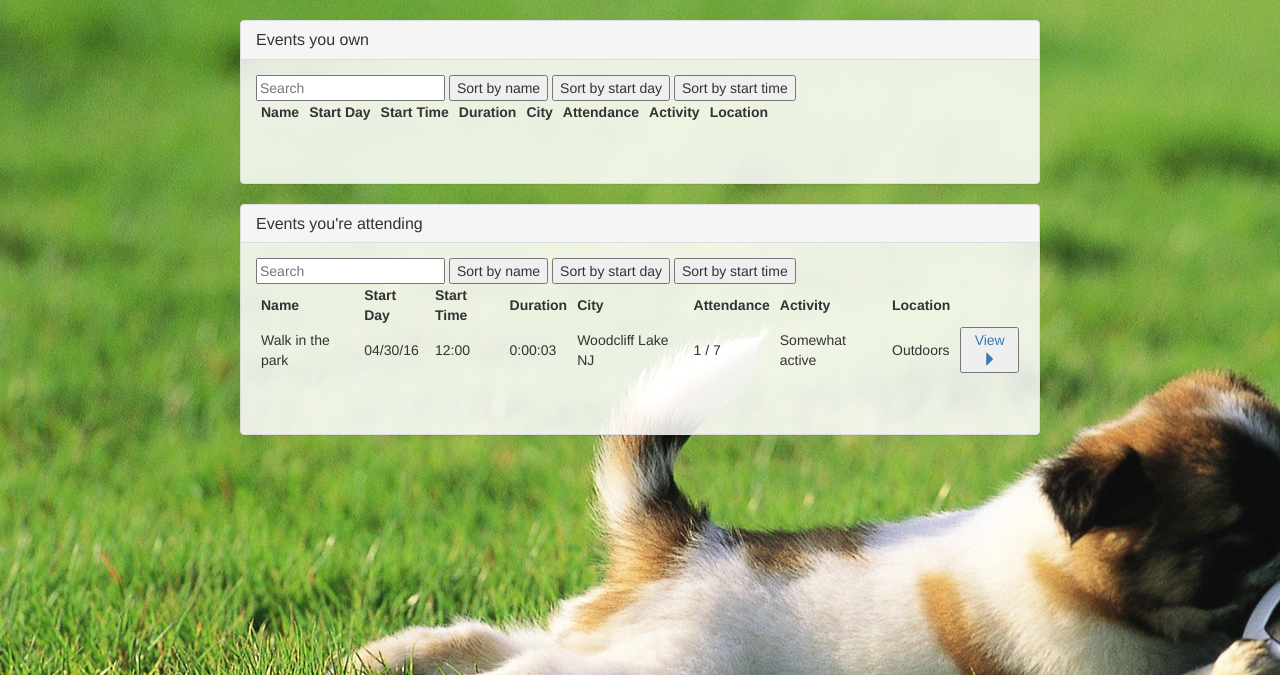
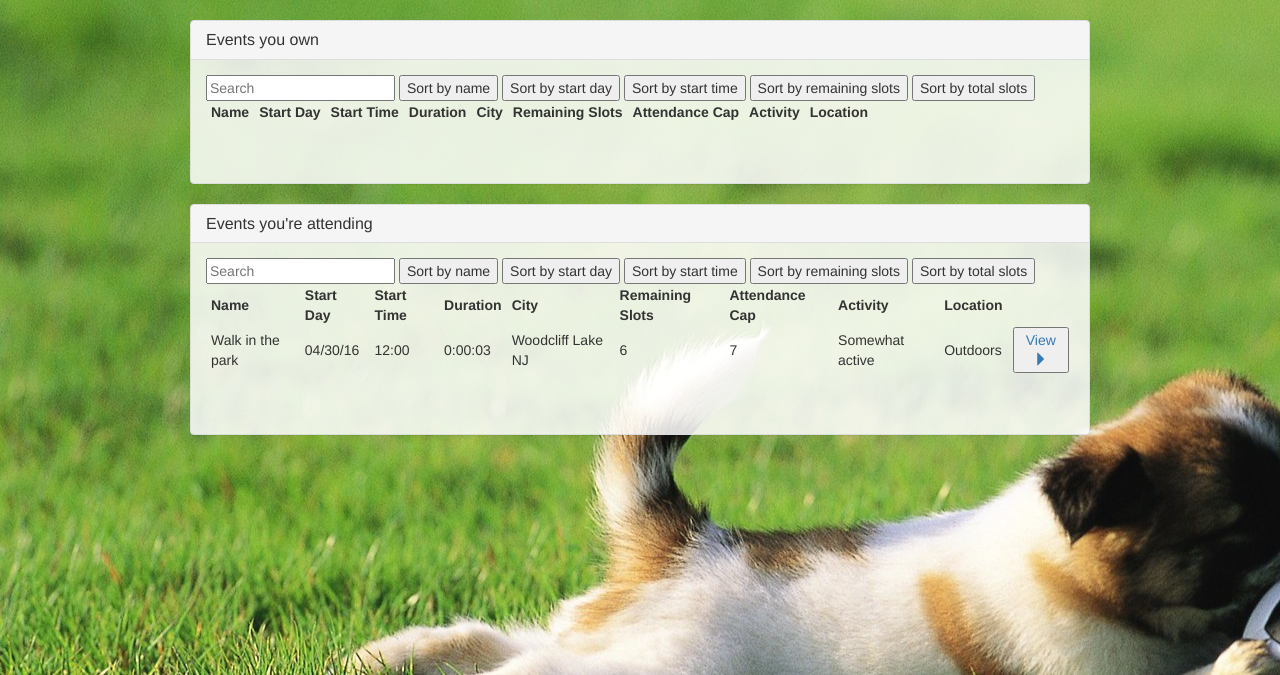
Before and after one commit to sullic7/woofer, a Django app: page / in a window 1280 px wide. Shown: the part 52-727 px from the top of the page. Run offline with Django 3.2, Linux system fonts and the light colour scheme; a user stored in the database is signed in; data comes from the database, SQL or seed files in the repository; both versions use the stored data as it was after the commit; lists and menus that the app fills with data are empty; some libraries are stand-ins or nearby versions.

Commit message:
Made attendance better displayed.

```diff
--- a/static/css/main.css
+++ b/static/css/main.css
@@ -5,7 +5,7 @@ body {
 }
 
 #content_wrap {
-    max-width: 800px;
+    max-width: 900px;
     margin-left: auto;
     margin-right: auto;
 }
--- a/woofer/templates/woofer/index.html
+++ b/woofer/templates/woofer/index.html
@@ -1,4 +1,5 @@
 {% extends 'woofer/pageframe.html' %}
+{% load subtract_filter %}
 
 {% block page_title %}Woofer{% endblock %}
 
@@ -31,6 +32,8 @@ window.onload = function () {
     <button class="sort" data-sort="name">Sort by name</button>
     <button class="sort" data-sort="start_day">Sort by start day</button>
     <button class="sort" data-sort="start_time">Sort by start time</button>
+    <button class="sort" data-sort="remaining_slots">Sort by remaining slots</button>
+    <button class="sort" data-sort="attendance_cap">Sort by total slots</button>
   <table>
     <thead>
       <th>Name</th>
@@ -38,7 +41,8 @@ window.onload = function () {
       <th>Start Time</th>
       <th>Duration</th>
       <th>City</th>
-      <th>Attendance</th>
+      <th>Remaining Slots</th>
+      <th>Attendance Cap</th>
       <th>Activity</th>
       <th>Location</th>
     </thead>
@@ -50,7 +54,8 @@ window.onload = function () {
           <td class="start_time">{{ event.get_formatted_time }}</td>
           <td class="duration">{{ event.duration }}</td>
           <td class="city">{{ event.city }}</td>
-          <td class="attendance">{{ event.eventattendance__count }} / {{ event.attendance_cap }}</td>
+          <td class="remaining_slots">{{  event.attendance_cap|subtract:event.eventattendance__count }}</td>
+          <td class="attendance_cap">{{ event.attendance_cap }}</td>
           <td class="activity">{{ event.get_activity_display }}</td>
           <td class="location">{{ event.get_location_display }}</td>
           <!-- buttons -->
@@ -75,6 +80,8 @@ window.onload = function () {
       <button class="sort" data-sort="name">Sort by name</button>
       <button class="sort" data-sort="start_day">Sort by start day</button>
       <button class="sort" data-sort="start_time">Sort by start time</button>
+      <button class="sort" data-sort="remaining_slots">Sort by remaining slots</button>
+      <button class="sort" data-sort="attendance_cap">Sort by total slots</button>
     <table>
       <thead>
         <th>Name</th>
@@ -82,7 +89,8 @@ window.onload = function () {
         <th>Start Time</th>
         <th>Duration</th>
         <th>City</th>
-        <th>Attendance</th>
+        <th>Remaining Slots</th>
+        <th>Attendance Cap</th>
         <th>Activity</th>
         <th>Location</th>
       </thead>
@@ -94,7 +102,8 @@ window.onload = function () {
             <td class="start_time">{{ event.get_formatted_time }}</td>
             <td class="duration">{{ event.duration }}</td>
             <td class="city">{{ event.city }}</td>
-            <td class="attendance">{{ event.eventattendance__count }} / {{ event.attendance_cap }}</td>
+            <td class="remaining_slots">{{  event.attendance_cap|subtract:event.eventattendance__count }}</td>
+            <td class="attendance_cap">{{ event.attendance_cap }}</td>
             <td class="activity">{{ event.get_activity_display }}</td>
             <td class="location">{{ event.get_location_display }}</td>
             <!-- buttons -->
--- /dev/null
+++ b/woofer/templatetags/__init__.py
@@ -0,0 +1 @@
+""" This module contains custom template tags and filters. """
--- /dev/null
+++ b/woofer/templatetags/subtract_filter.py
@@ -0,0 +1,8 @@
+"""This file contains a template filter that should exist by default."""
+from django import template
+
+register = template.Library()
+
+@register.filter
+def subtract(value, arg):
+    return value - arg
```
Also changed, not shown: woofer/templates/woofer/events/event_list.html (+7 -2 lines), db.sqlite3.
